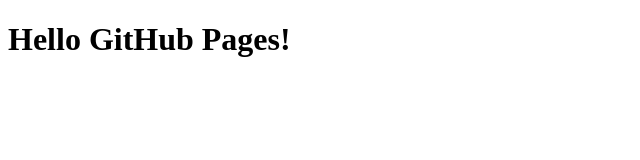
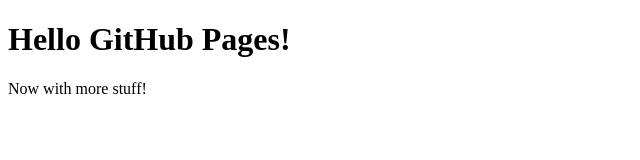
Before and after one commit to KrisErdahl/KrisErdahl.github.io, a plain HTML site: page index.html in a window 1280 px wide. Shown: the whole page, without its empty margins (0-640 px from the left). Drawn offline with Linux system fonts and the light colour scheme.

Commit message:
Update index.html

```diff
--- a/index.html
+++ b/index.html
@@ -6,5 +6,6 @@
 </head>
 <body>
   <h1>Hello GitHub Pages!</h1>
+  <p>Now with more stuff!</p>
 </body>
 </html>
```
